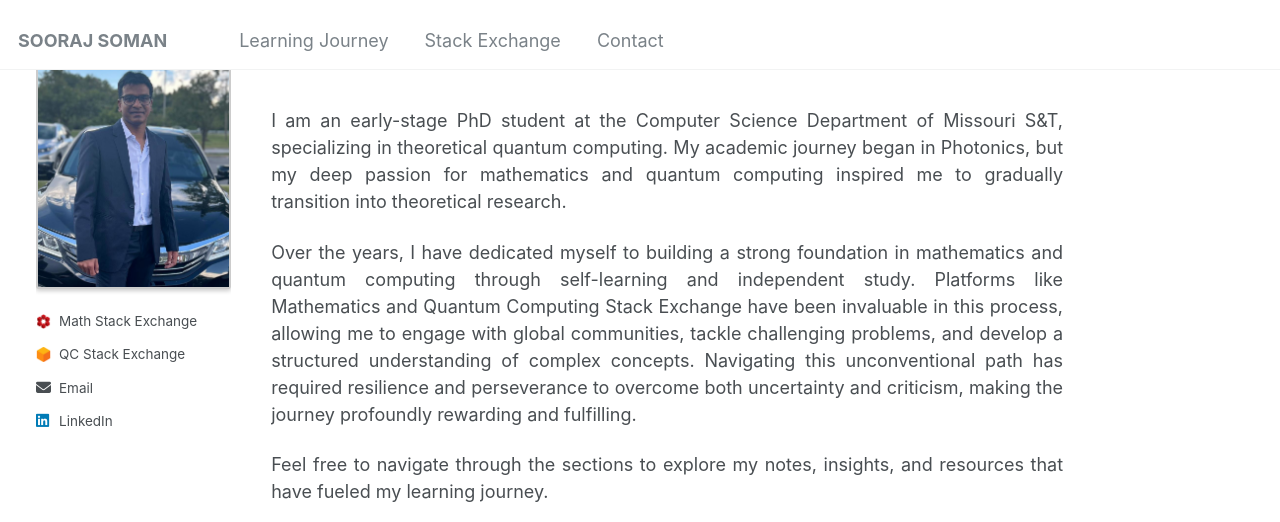
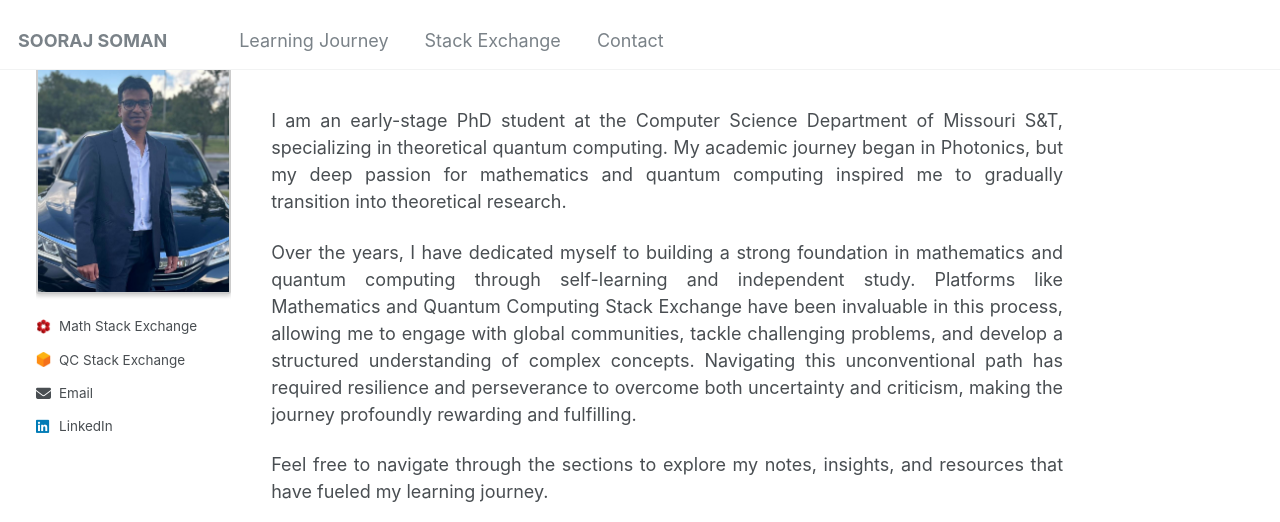
Before and after one commit to soorajss1729/soorajss1729.github.io, a Jekyll site: the page built from _pages/about.md, in a window 1280 px wide. Shown: the top 522 px of the page. Built offline with Jekyll 4.4.1, drawn with Linux system fonts in a browser that asks for light colours.

Commit message:
Update _sidebar.scss

```diff
--- a/_sass/_sidebar.scss
+++ b/_sass/_sidebar.scss
@@ -77,6 +77,7 @@
    ========================================================================== */
 .sidebar {
   padding-top: 0.5em;
+  margin-top:0.3em;
   margin-left: 2em;
   padding-left: 0;
   padding-right: 0;
```
